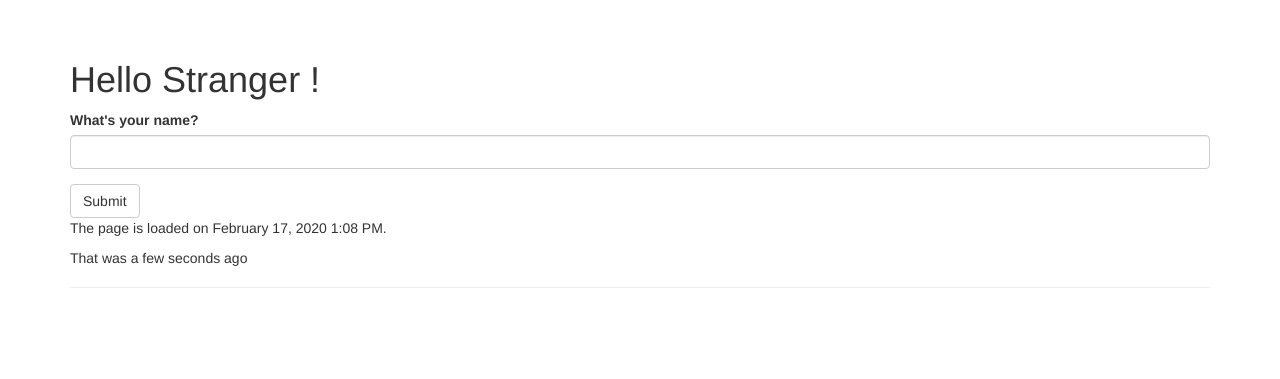
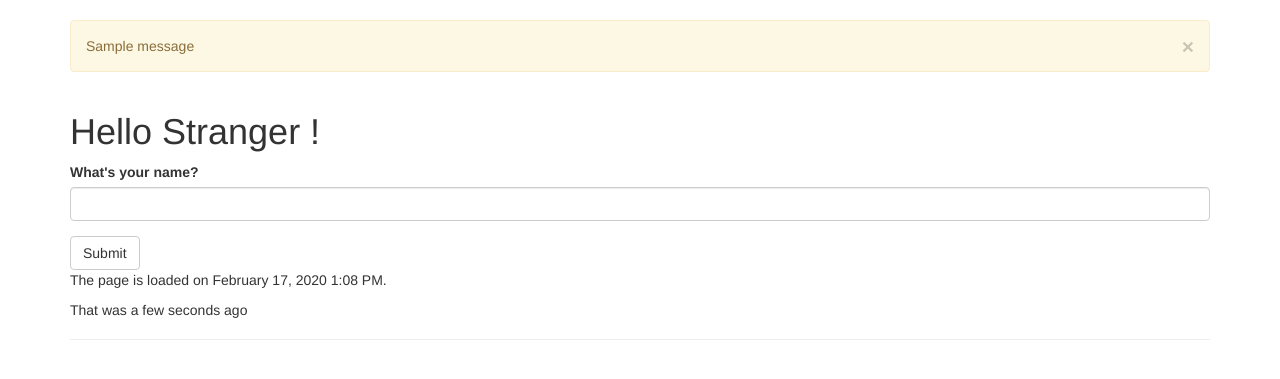
Before and after one commit to t42huang/flask-blog, a Flask app: page / in a window 1280 px wide. Shown: the part 52-431 px from the top of the page. Run offline with Flask 2, Linux system fonts and the light colour scheme; one stand-in notice (Sample message) is shown; some libraries are stand-ins or nearby versions.

Commit message:
use flask flash for notification

```diff
--- a/index.py
+++ b/index.py
@@ -1,4 +1,4 @@
-from flask import Flask, render_template, session, redirect, url_for
+from flask import Flask, render_template, session, redirect, url_for, flash
 
 from flask_bootstrap import Bootstrap
 from flask_moment import Moment
@@ -28,6 +28,9 @@ def index():
     form = NameForm()
 
     if form.validate_on_submit():
+        oldName = session.get('name')
+        if oldName is not None and oldName != form.name.data:
+            flash("Note: Your name is changed from {} to {}".format(oldName, form.name.data))
         session['name'] = form.name.data
         return redirect(url_for('index'))
 
--- a/templates/base.html
+++ b/templates/base.html
@@ -33,6 +33,12 @@ type="image/x-icon">
 
 {% block content %}
 <div class="container">
+    {% for message in get_flashed_messages() %}
+    <div class="alert alert-warning">
+        <button type="button" class="close" data-dismiss="alert">&times;</button>
+        {{ message }}
+    </div>
+    {% endfor %}
     <div class="page-header">
         {% block page_content %} {% endblock %}
     </div>
```
